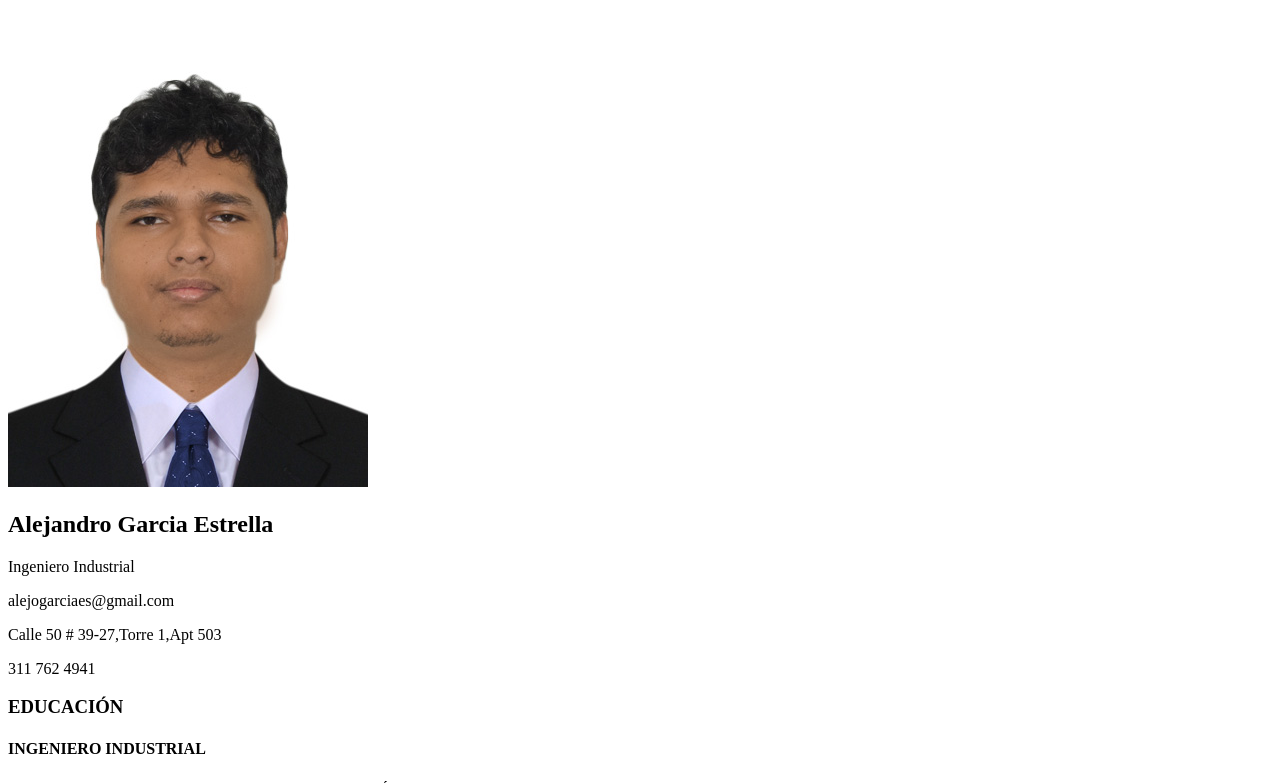
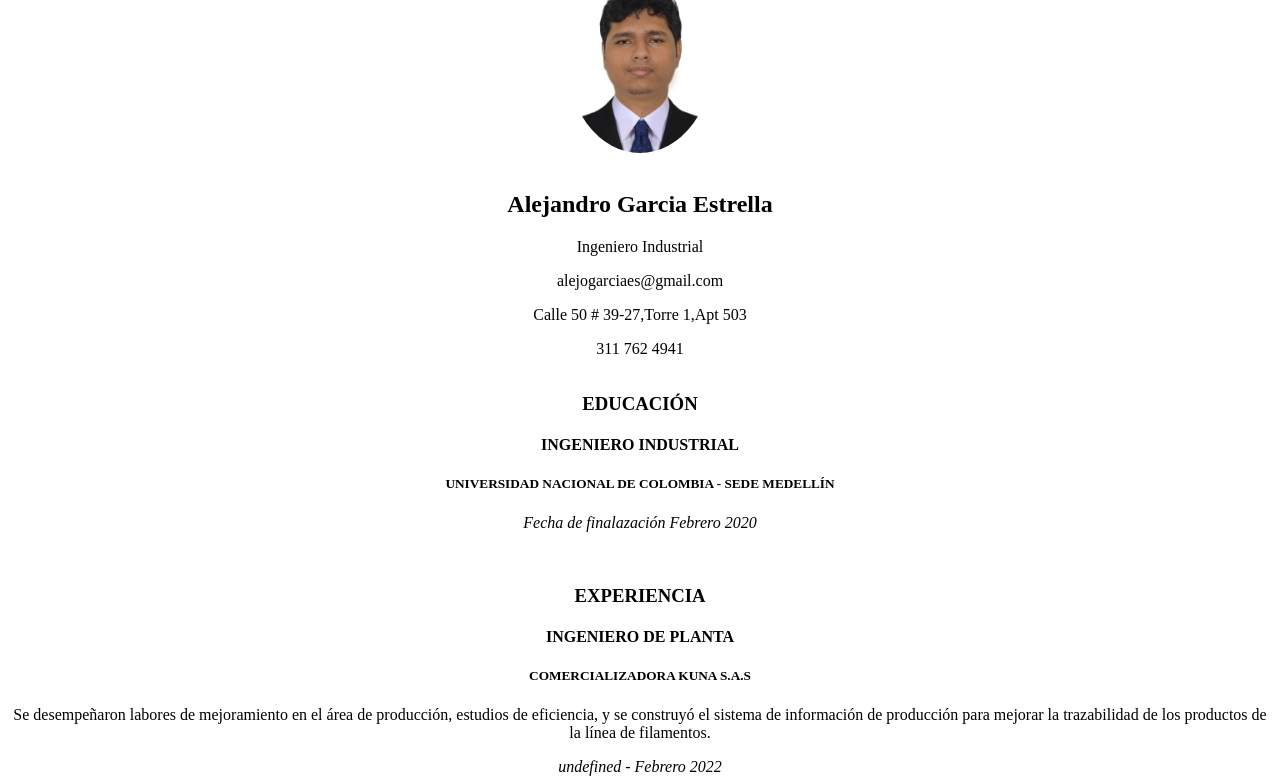
Before and after one commit to alastorb13/CV, a plain HTML site: page index.html in a window 1280 px wide. Shown: the part 73-856 px from the top of the page. Drawn offline with Linux system fonts and the light colour scheme; the site is published under a folder, as on GitHub Pages, so addresses that start at the root find nothing.

Commit message:
firs commit

```diff
--- a/index.html
+++ b/index.html
@@ -1,6 +1,6 @@
 <!DOCTYPE html>
 <head>
-    <link rel="stylesheet" href="/cv.css">
+    <link rel="stylesheet" href="cv.css">
 </head>
 <body>
     <header>
```
